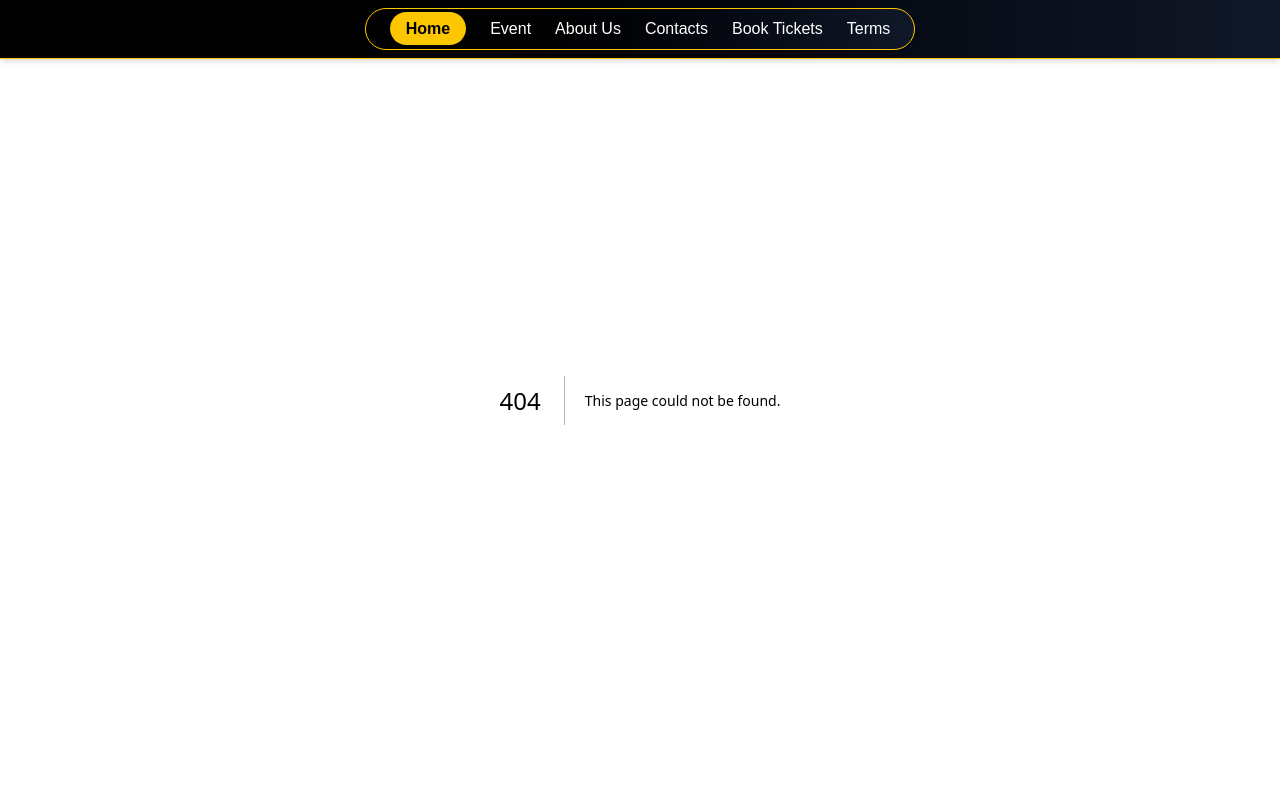
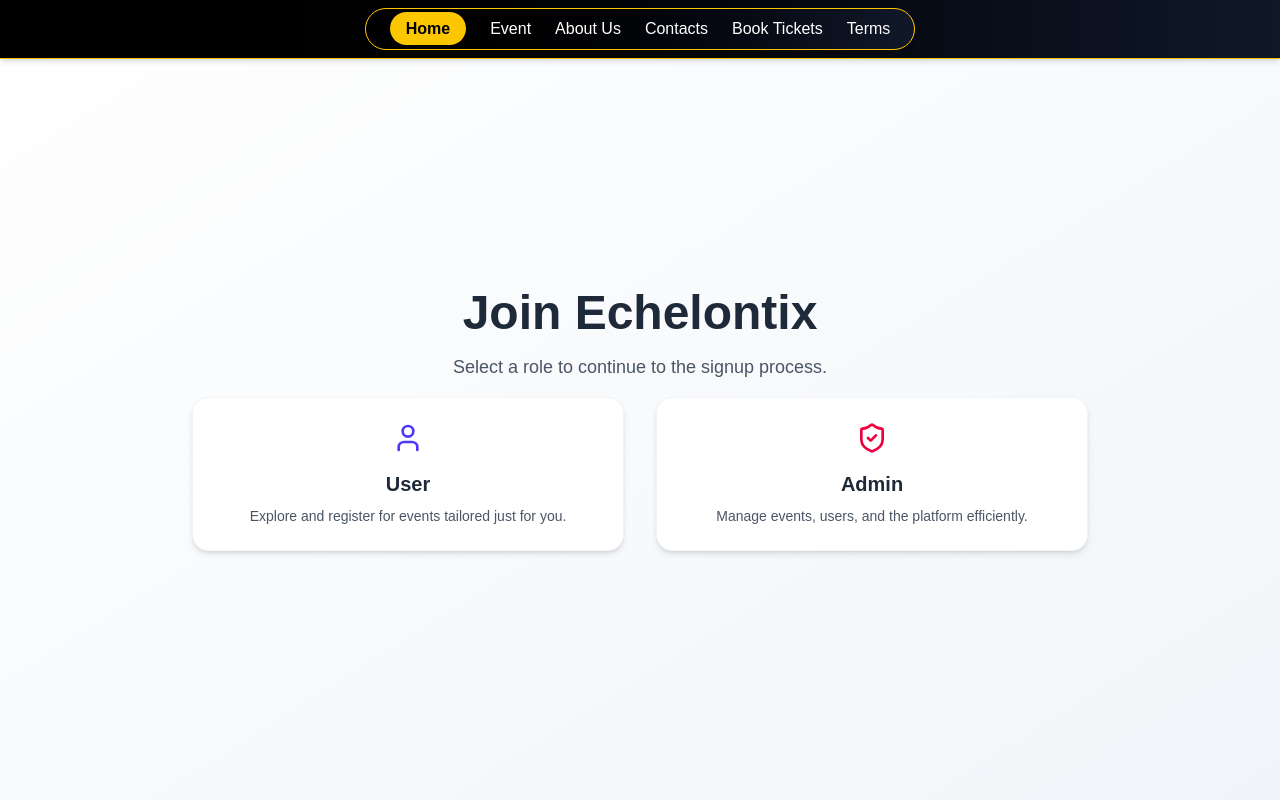
Before and after one commit to Samdav2/echelontix, a Next.js app: page /choose-role in a window 1280 px wide. Before the commit this address had no page. Shown: the top 800 px of the page. Built offline with nearby package versions, Linux system fonts and the light colour scheme.

Commit message:
added choose-role and subcribe page

```diff
--- a/package.json
+++ b/package.json
@@ -9,6 +9,7 @@
     "lint": "next lint"
   },
   "dependencies": {
+    "framer-motion": "^12.18.1",
     "lucide-react": "^0.514.0",
     "next": "15.3.2",
     "react": "^19.0.0",
--- /dev/null
+++ b/src/app/choose-role/page.tsx
@@ -0,0 +1,75 @@
+'use client';
+
+import { useRouter } from 'next/navigation';
+import { motion } from 'framer-motion';
+import { User, ShieldCheck } from 'lucide-react';
+import React from 'react';
+
+const roles = [
+  {
+    title: 'User',
+    description: 'Explore and register for events tailored just for you.',
+    icon: <User className="w-8 h-8 text-indigo-600" />,
+    value: 'user',
+  },
+  {
+    title: 'Admin',
+    description: 'Manage events, users, and the platform efficiently.',
+    icon: <ShieldCheck className="w-8 h-8 text-rose-600" />,
+    value: 'admin',
+  },
+];
+
+const ChooseRolePage: React.FC = () => {
+  const router = useRouter();
+
+  const handleRoleSelect = (role: string) => {
+    router.push(`/signup?role=${role}`);
+  };
+
+  return (
+    <div className="min-h-screen bg-gradient-to-br from-white to-slate-100 flex items-center justify-center px-4 py-12">
+      <div className="max-w-4xl w-full text-center">
+        <motion.h1
+          initial={{ opacity: 0, y: -20 }}
+          animate={{ opacity: 1, y: 0 }}
+          transition={{ duration: 0.5 }}
+          className="text-3xl md:text-5xl font-bold mb-4 mt-10 text-gray-800"
+        >
+          Join Echelontix
+        </motion.h1>
+        <motion.p
+          initial={{ opacity: 0 }}
+          animate={{ opacity: 1 }}
+          transition={{ delay: 0.2 }}
+          className="text-gray-600 mb-4 text-base md:text-lg"
+        >
+          Select a role to continue to the signup process.
+        </motion.p>
+
+        <div className="grid grid-cols-1 md:grid-cols-2 gap-8">
+          {roles.map((role, index) => (
+            <motion.div
+              key={role.value}
+              whileHover={{ scale: 1.05 }}
+              whileTap={{ scale: 0.98 }}
+              initial={{ opacity: 0, y: 20 }}
+              animate={{ opacity: 1, y: 0 }}
+              transition={{ delay: 0.3 + index * 0.1 }}
+              onClick={() => handleRoleSelect(role.value)}
+              className="cursor-pointer bg-white rounded-2xl shadow-md p-6 border border-gray-100 hover:shadow-xl transition-all duration-300"
+            >
+              <div className="flex items-center justify-center mb-4">
+                {role.icon}
+              </div>
+              <h3 className="text-xl font-semibold text-gray-800 mb-2">{role.title}</h3>
+              <p className="text-sm text-gray-600">{role.description}</p>
+            </motion.div>
+          ))}
+        </div>
+      </div>
+    </div>
+  );
+};
+
+export default ChooseRolePage;
--- /dev/null
+++ b/src/app/subcribe/page.tsx
@@ -0,0 +1,82 @@
+'use client';
+
+import React, { useEffect, useState } from 'react';
+import { motion } from 'framer-motion';
+import { X } from 'lucide-react';
+
+const SubscribeModal: React.FC = () => {
+  const [isOpen, setIsOpen] = useState(false);
+  const [email, setEmail] = useState('');
+  const [submitted, setSubmitted] = useState(false);
+
+  useEffect(() => {
+    const hasSeenPopup = localStorage.getItem('hasSeenSubscribeModal');
+    if (!hasSeenPopup) {
+      setTimeout(() => {
+        setIsOpen(true);
+        localStorage.setItem('hasSeenSubscribeModal', 'true');
+      }, 2000); // Show after 2 seconds
+    }
+  }, []);
+
+  const handleSubmit = (e: React.FormEvent) => {
+    e.preventDefault();
+    if (!email) return;
+    console.log('Subscribed email:', email);
+    setSubmitted(true);
+    setTimeout(() => setIsOpen(false), 2000);
+  };
+
+  if (!isOpen) return null;
+
+  return (
+    <div className="fixed inset-0 z-50 flex items-center justify-center bg-black/50 backdrop-blur-sm px-4">
+      <motion.div
+        initial={{ scale: 0.9, opacity: 0 }}
+        animate={{ scale: 1, opacity: 1 }}
+        transition={{ duration: 0.3 }}
+        className="bg-white rounded-2xl shadow-xl max-w-md w-full p-6 relative"
+      >
+        <button
+          onClick={() => setIsOpen(false)}
+          className="absolute top-3 right-3 text-gray-400 hover:text-gray-600"
+        >
+          <X className="w-5 h-5" />
+        </button>
+
+        {!submitted ? (
+          <>
+            <h2 className="text-xl font-semibold text-gray-800 mb-2">Stay Updated</h2>
+            <p className="text-sm text-gray-600 mb-4">
+              Subscribe to get notified about upcoming events.
+            </p>
+
+            <form onSubmit={handleSubmit} className="space-y-3">
+              <input
+                type="email"
+                placeholder="Enter your email"
+                value={email}
+                onChange={(e) => setEmail(e.target.value)}
+                className="w-full px-4 py-2 border rounded-lg text-sm focus:outline-none focus:ring-2 focus:ring-indigo-500"
+                required
+              />
+              <button
+                type="submit"
+                className="w-full bg-indigo-600 hover:bg-indigo-700 text-white py-2 rounded-lg text-sm transition"
+              >
+                Subscribe
+              </button>
+            </form>
+          </>
+        ) : (
+          <div className="text-center py-10">
+            <h3 className="text-lg font-semibold text-green-600">Thank you!</h3>
+            <p className="text-sm text-gray-600 mt-2">You've been subscribed.</p>
+          </div>
+        )}
+      </motion.div>
+    </div>
+  );
+};
+
+export default SubscribeModal;
--- a/src/component/Fotter.tsx
+++ b/src/component/Fotter.tsx
@@ -42,7 +42,7 @@ const Footer: React.FC = () => {
         {/* Contact Us */}
         <div className="md:col-span-2">
           <h3 className="font-semibold mb-3 uppercase">Contact Us</h3>
-          <p>Contact us on Owl_Initiators for more update</p>
+          <p>Contact us on Echelontix for more update</p>
           <p>Provide details for follow-up or queries regarding the booking</p>
 
           <div className="flex gap-4 mt-4 text-yellow-400 text-lg">
```
Also changed, not shown: 1 other file (tests, documents, lock files or other folders).
